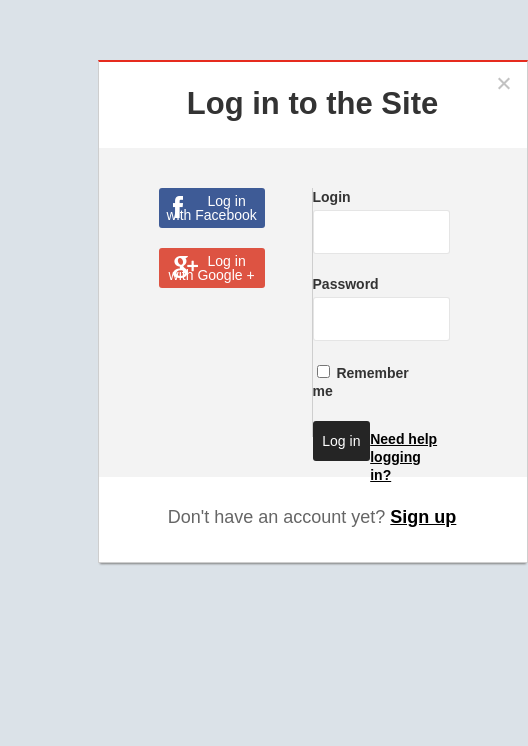
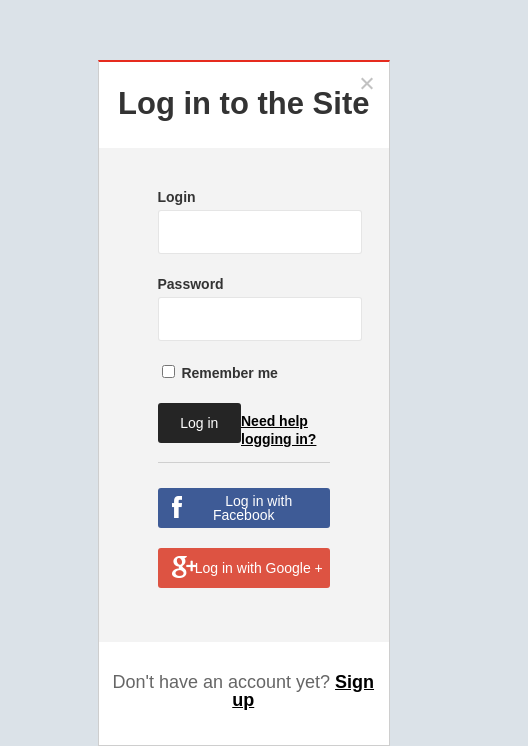
Before and after one commit to SashaSohrabi/Login-Form, a website: page app/index.html in a window 390 px wide. Shown: the part 151-897 px from the top of the page, 528 px wide, since content can reach past the window. Before the commit the page ends 844 px from the top, so only its background shows below. Drawn offline with Linux system fonts and the light colour scheme.

Commit message:
media query

```diff
--- a/app/scss/partials/_media.scss
+++ b/app/scss/partials/_media.scss
@@ -0,0 +1,28 @@
+/* Extra Small Devices, Phones */
+@media only screen and (max-width : 768px) {
+  .popup {
+    max-width: 481px;
+    &__body {
+      flex-direction: column-reverse;
+      padding-left: 59px;
+      padding-right: 59px;
+    }
+  }
+  .col-1-of-2{
+    padding: 0;
+  }
+
+  .form-field:last-child{
+    margin-bottom: 25px;
+  }
+  .col-1-of-2,.button--fb,.button--gp{
+    width: 100%;
+  }
+  .bordered {
+    margin-top: 25px;
+    padding-top:25px;
+    border: none;
+    border-top: 1px solid rgba(0, 0, 0,.149);
+    height: 140px;
+  }
+}
```
Also changed, not shown: app/css/main.css.
